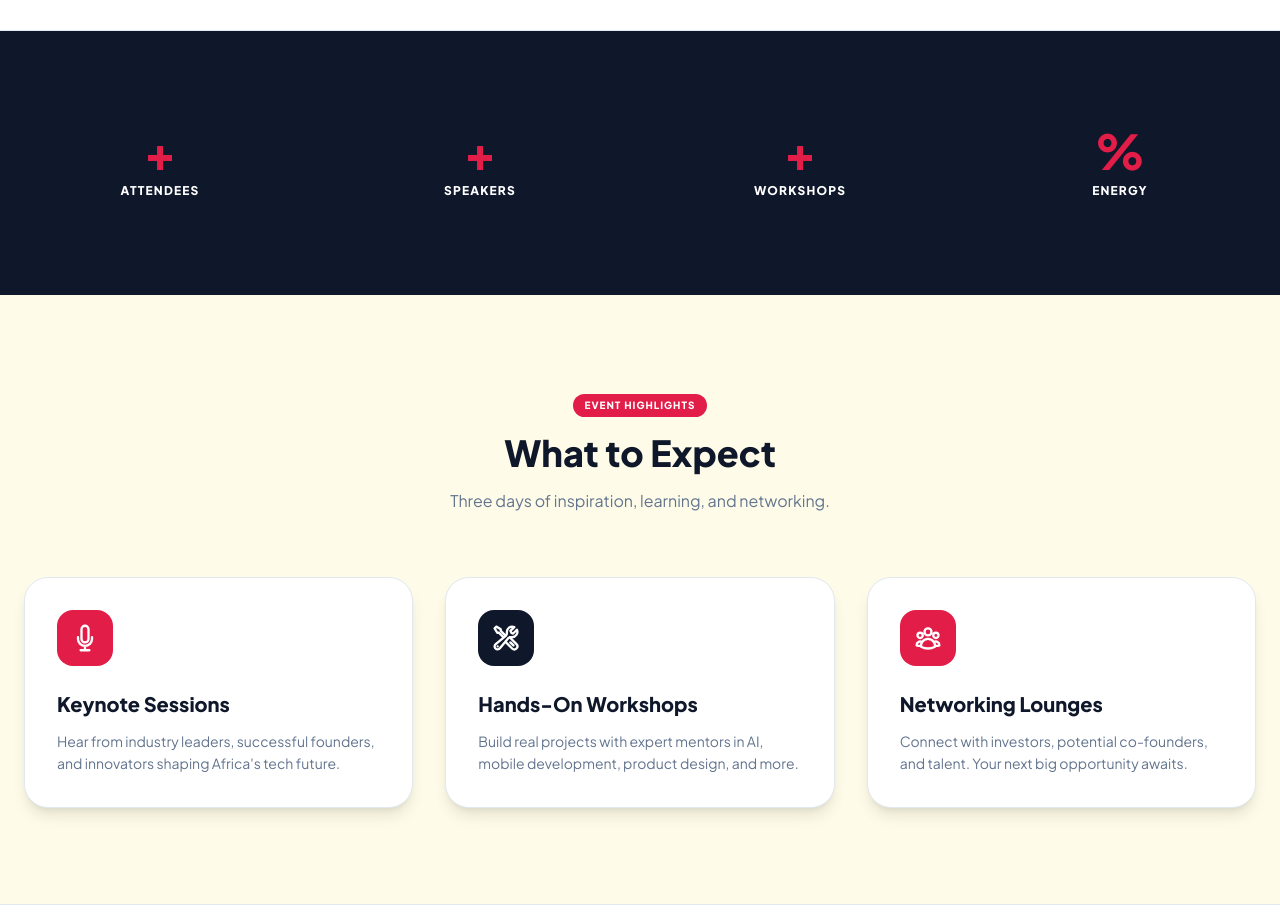
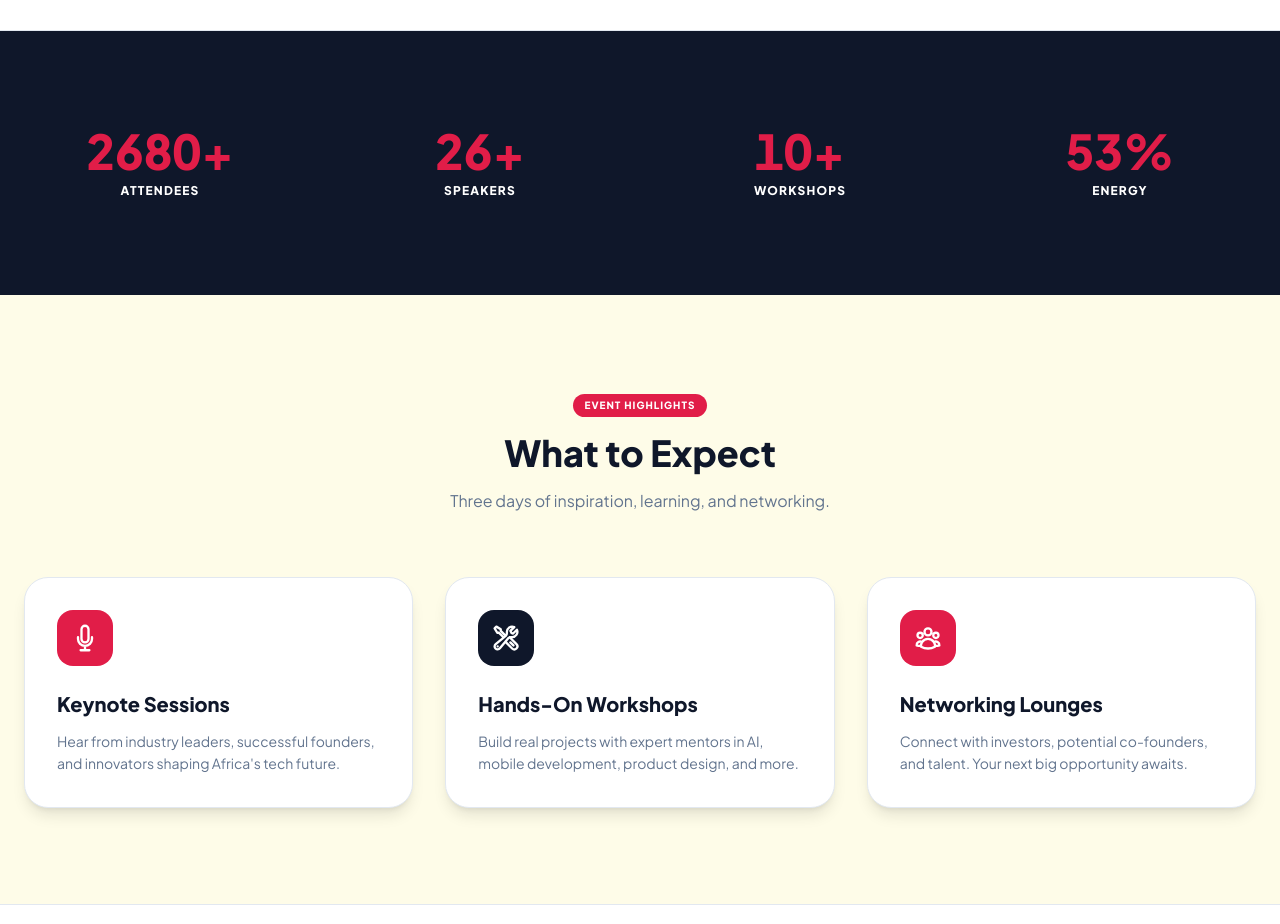
Before and after one commit to Inflimity/tech4africa, a Next.js app: page /events in a window 1280 px wide. Shown: the part 1500-2424 px from the top of the page. Built offline with nearby package versions, Linux system fonts and the light colour scheme.

Commit message:
favicon image

```diff
--- a/app/events/page.tsx
+++ b/app/events/page.tsx
@@ -124,25 +124,25 @@ export default function EventsPage() {
                 <div className="max-w-7xl mx-auto grid grid-cols-2 md:grid-cols-4 gap-12 text-center">
                     <div>
                         <div className="text-5xl font-black text-africa-red mb-2">
-                            <Counter end={5000} suffix="+" />
+                            <Counter target={5000} suffix="+" />
                         </div>
                         <div className="text-xs font-bold uppercase tracking-widest">Attendees</div>
                     </div>
                     <div>
                         <div className="text-5xl font-black text-africa-red mb-2">
-                            <Counter end={50} suffix="+" />
+                            <Counter target={50} suffix="+" />
                         </div>
                         <div className="text-xs font-bold uppercase tracking-widest">Speakers</div>
                     </div>
                     <div>
                         <div className="text-5xl font-black text-africa-red mb-2">
-                            <Counter end={20} suffix="+" />
+                            <Counter target={20} suffix="+" />
                         </div>
                         <div className="text-xs font-bold uppercase tracking-widest">Workshops</div>
                     </div>
                     <div>
                         <div className="text-5xl font-black text-africa-red mb-2">
-                            <Counter end={100} suffix="%" />
+                            <Counter target={100} suffix="%" />
                         </div>
                         <div className="text-xs font-bold uppercase tracking-widest">Energy</div>
                     </div>
```
Also changed, not shown: public/images/favicon.jpeg (added).
